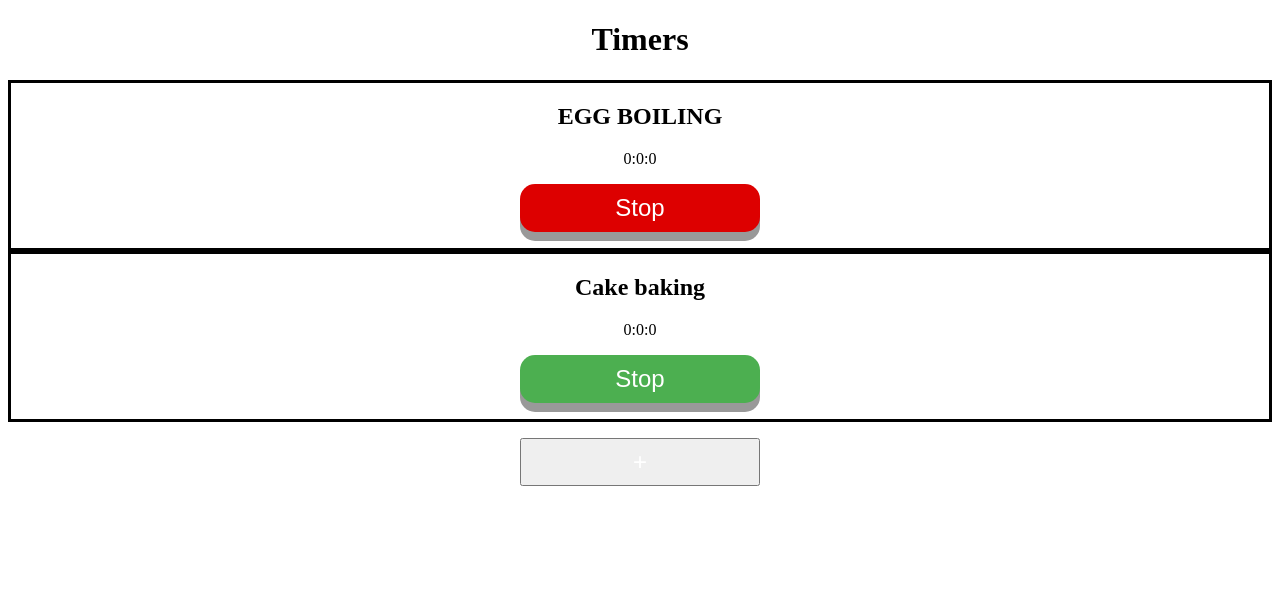
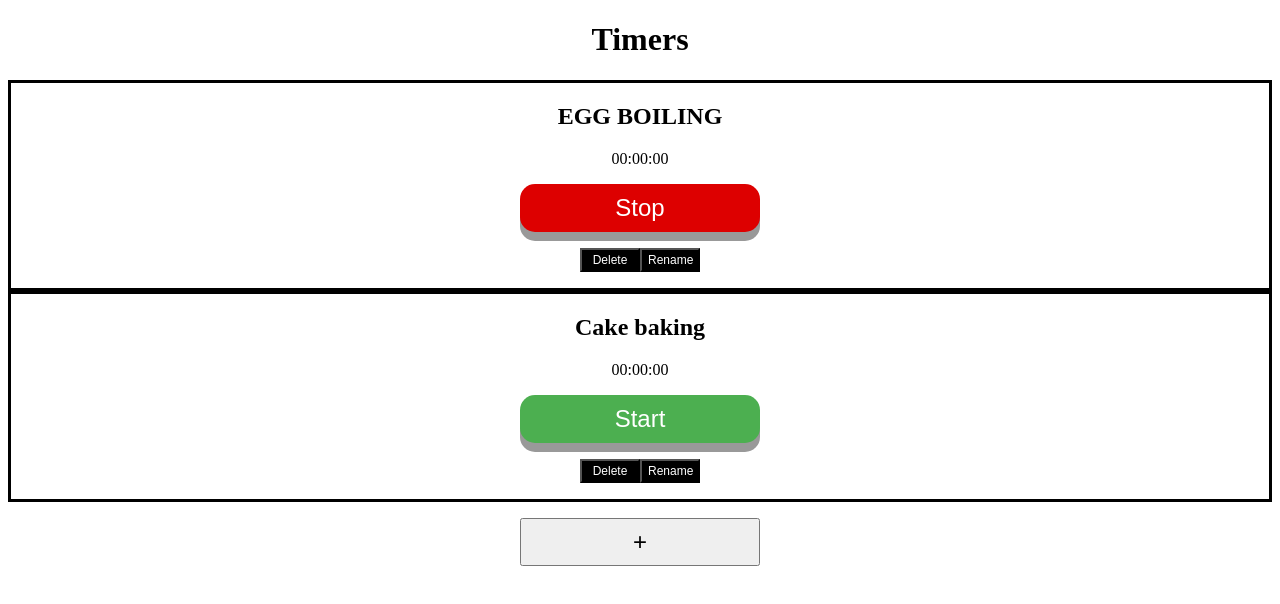
Before and after one commit to ETS-ReactNative4/timer, a React (Create React App) app: page / in a window 1280 px wide. Shown: the top 604 px of the page. Built offline with nearby package versions, Linux system fonts and the light colour scheme.

Commit message:
Delete and rename functionalities

```diff
--- /dev/null
+++ b/src/actions/changename.js
@@ -0,0 +1,4 @@
+export const ChangeName = obj => ({
+    type: "CHANGE_NAME",
+    payload: obj
+})
--- /dev/null
+++ b/src/actions/deleteTimer.js
@@ -0,0 +1,4 @@
+export const deleteTimer = obj => ({
+    type: "DELETE_TIMER",
+    payload: obj
+})
--- a/src/components/dashboard.js
+++ b/src/components/dashboard.js
@@ -3,6 +3,7 @@ import {connect} from 'react-redux';
 import List from "./timerlist";
 import "./index.css";
 import {addTime} from "../actions/addTime";
+const uuidv1 = require('uuid/v1');
 
 const mapDispatchToProps = dispatch => {
     return {
@@ -12,6 +13,7 @@ const mapDispatchToProps = dispatch => {
 
 export class DashboardArray extends React.Component{
   constructor(){super();}
+
   handlesubmit = () => {
     this.props.addTime({
       name: "COMPLETE COMPONENT",
@@ -19,6 +21,7 @@ export class DashboardArray extends React.Component{
       minutes: 0,
       seconds: 0,
       running: false,
+      id:uuidv1().toString(),
     });
   }
 
--- a/src/components/index.css
+++ b/src/components/index.css
@@ -1,5 +1,6 @@
 .plus{
     font-size:20;
+    color:#000000;
 }
 .bold{
     font-size:20;
@@ -16,6 +17,7 @@
      border: none;
      border-radius: 15px;
      box-shadow: 0 9px #999;
+     color:#FFFFFF;
 }
 .red:active{
     background-color: #AA0000;
@@ -34,11 +36,32 @@
     text-align: center;
     cursor: pointer;
     outline: none;
-    color: #FFFFFF;
 }
 .green{
     background-color: #4CAF50;
     border: none;
     border-radius: 15px;
     box-shadow: 0 9px #999;
+    color:#FFFFFF;
+}.cbtn{
+    font-size: 12px;
+    width:5em;
+    height:2em;
+    text-align: center;
+    cursor: pointer;
+    outline: none;
+    color: #FFFFFF;
+    background-color: #000000
 }
+.blue{
+    background-color: #0000DD;
+    border: none;
+    border-radius: 15px;
+    box-shadow: 0 9px #999;
+    color:#FFFFFF;
+}
+.blue:active{
+    background-color: #0000AA;
+    box-shadow: 0 5px #666;
+    transform: translateY(4px);
+}
--- /dev/null
+++ b/src/components/rename.js
@@ -0,0 +1,41 @@
+import React from 'react';
+import {ChangeName} from '../actions/changename';
+import {connect} from 'react-redux';
+
+const mapDispatchToProps = dispatch => {
+  return {
+    ChangeName: obj => dispatch(ChangeName(obj))
+  };
+};
+
+export class RenameWindow extends React.Component{
+  state = {
+    name:"",
+  };
+
+  handleChange = (event) => {
+    this.setState({name:event.target.value});
+  }
+
+  handleSubmit = (event) => {
+    console.log(this.state.name);
+    this.props.ChangeName([this.props.data.id,this.state.name]);
+  }
+
+  render = () => {
+    return(
+      <div class="cont">
+        <p></p>
+        <h2>Input New Name</h2>
+        <input value = {this.state.name} onChange = {this.handleChange} placeholer="Enter Name"/>
+        <p></p>
+        <button className = "btn blue" onClick={this.handleSubmit}> SAVE </button>
+        <p></p>
+      </div>
+    )
+  }
+}
+
+const Rename = connect(null,mapDispatchToProps)(RenameWindow)
+
+export default Rename;
--- a/src/components/timer.js
+++ b/src/components/timer.js
@@ -2,6 +2,9 @@ import React from 'react';
 import "./index.css";
 import {connect} from 'react-redux';
 import {toggleRun} from '../actions/toggleRunning';
+import {deleteTimer} from '../actions/deleteTimer';
+import {ChangeName} from '../actions/changename';
+const uuidv1 = require('uuid/v1');
 
 const mapStateToProps = state => {
   return {
@@ -11,9 +14,18 @@ const mapStateToProps = state => {
 
 const mapDispatchToProps = dispatch => {
   return {
-    toggleRun: obj => dispatch(toggleRun(obj))
+    toggleRun: obj => dispatch(toggleRun(obj)),
+    deleteTimer: obj => dispatch(deleteTimer(obj)),
+    rename: obj => dispatch(ChangeName(obj)),
   };
 };
+
+const cnv = (e) => {
+  if(null==e)return "00";
+  let s = e.toString();
+  if (e<10)s = "0" + s;
+  return s;
+}
 
 export class Timercomp extends React.Component{
   constructor(){super();}
@@ -30,11 +42,21 @@ export class Timercomp extends React.Component{
     this.props.toggleRun(x);
   }
 
+  delete = () =>{
+    let x = this.state.e.id;
+    this.props.deleteTimer(x);
+  }
+
+  rename = () => {
+    let x = this.state.e.id;
+    this.props.rename([x, "COMPLETE COMPONENT"])
+  }
+
   btn = (i) => {
     if (i === true) {
       return <button class = "red btn" onClick={this.toggle}> Stop </button>
     }else{
-      return <button class = "green btn" onClick = {this.toggle}> Stop </button>
+      return <button class = "green btn" onClick = {this.toggle}> Start </button>
     }
   }
 
@@ -42,9 +64,12 @@ export class Timercomp extends React.Component{
     return(
       <div class = "cont ctr">
         <h2 class="bold" > {this.state.e.name}</h2>
-        <p class="ctr" > {this.state.e.hours}:{this.state.e.minutes}:{this.state.e.seconds} </p>
+        <p class="ctr" > {cnv(this.state.e.hours)}:{cnv(this.state.e.minutes)}:{cnv(this.state.e.seconds)} </p>
         {this.btn(this.state.e.running)}
         <p> </p>
+        <button class="cbtn" onClick={this.delete} key={uuidv1()}>Delete</button>
+        <button class="cbtn" onClick={this.rename} key = {uuidv1()} > Rename </button>
+        <p></p>
       </div>
     )
   }
--- a/src/components/timerlist.js
+++ b/src/components/timerlist.js
@@ -2,27 +2,24 @@ import React from 'react';
 import { connect } from 'react-redux';
 import "./index.css"
 import Timer from "./timer"
+import Rename from "./rename";
 const uuidv1 = require('uuid/v1');
+
 
 const mapStateToProps = state => {
   return {times:state.times}
 }
 
-const ConnectedList = (times) => {
-  let cnt = 0
-  return(
+const ConnectedList = (times) => (
   <div>
     {
       times.times.map(e=>{
-          {cnt=cnt+1}
-          return(
-            <Timer key={uuidv1()} data={e}></Timer>
-          )
+        if (e.name !== "COMPLETE COMPONENT")return (<Timer key={uuidv1()} data={e}> </Timer>);
+        else return(<Rename key={uuidv1()} data={e}></Rename>);
       })
     }
   </div>
 );
-};
 
 const List = connect(mapStateToProps)(ConnectedList);
 
--- a/src/store/index.js
+++ b/src/store/index.js
@@ -1,4 +1,5 @@
 import {createStore} from "redux";
+const uuidv1 = require('uuid/v1');
 
 const initialState = {
     times: [{
@@ -7,12 +8,14 @@ const initialState = {
         minutes:0,
         seconds:0,
         running:true,
+        id:uuidv1().toString(),
     },{
         name: "Cake baking",
         hours: 0,
         minutes: 0,
         seconds: 0,
         running: false,
+        id:uuidv1().toString(),
     }]
 };
 
@@ -28,6 +31,18 @@ const rootReducer = (state = initialState, action) => {
                 }
                 return i;
             })]};
+        case "DELETE_TIMER":
+            return {...state,times:[...state.times.filter(i => {
+                if (i.id !== action.payload){return true}
+                else {return false};
+            })]};
+        case "CHANGE_NAME":
+            return { ...state,times: [...state.times.map(i => {
+                if (action.payload[0] === i.id){
+                    i.name=action.payload[1];
+                }
+                return i;
+            })]};
         default:
             return state
     }
```
Lines whose indentation alone changed are shown as unchanged.
